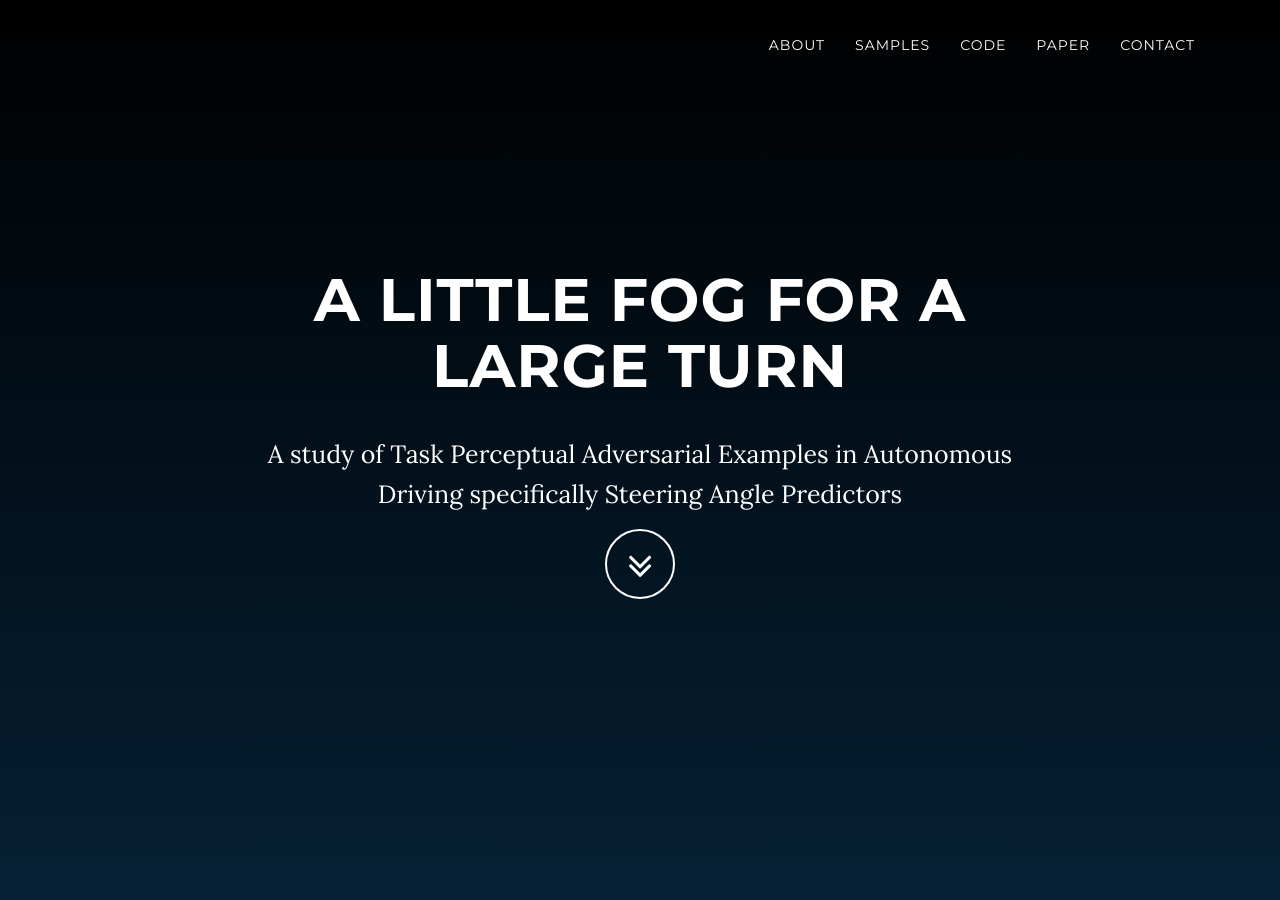
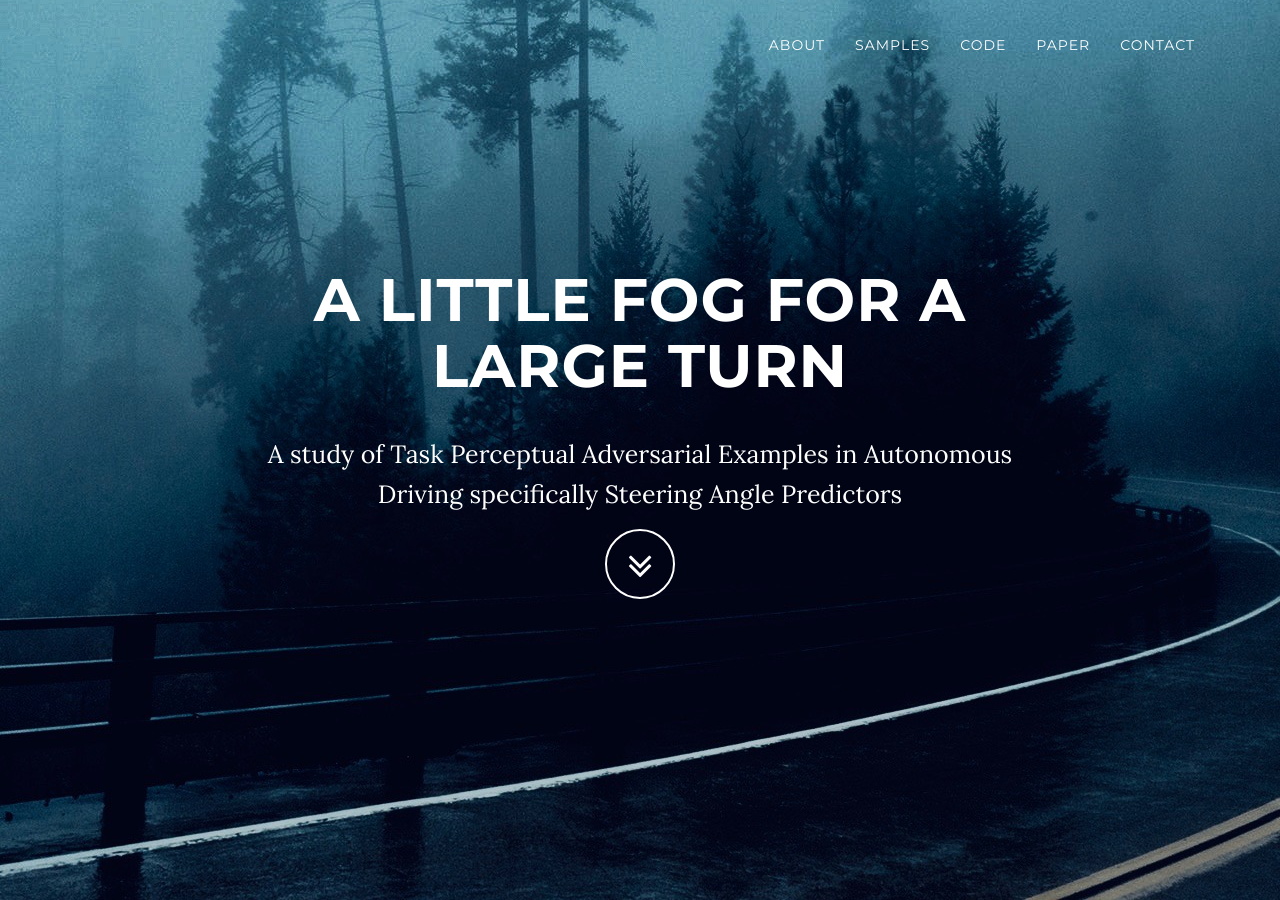
Before and after one commit to code-Assasin/website_little_fog, a Jekyll site: the page built from index.html, in a window 1280 px wide and 900 px high. Built offline with Jekyll 4.4.1, drawn with Linux system fonts in a browser that asks for light colours.

Commit message:
Update grayscale.css

```diff
--- a/_includes/css/grayscale.css
+++ b/_includes/css/grayscale.css
@@ -139,14 +139,12 @@ a:focus {
     text-align: center;
     color: #fff;
     background: url("img/intro-bg.jpg") bottom center scroll;
-    background-color: {{ site.color.primary-dark }};
+/*    background-color: {{ site.color.primary-dark }};
     -webkit-background-size: cover;
     -moz-background-size: cover;
     background-size: cover;
     -o-background-size: cover;
-    /*-box-shadow: 10px 10px 10px 10px;*/
-    background: linear-gradient(to bottom, rgba(0, 0, 0, 1), rgba(0, 0, 0, 0));
-
+    -box-shadow: 10px 10px 10px 10px;*/
 }
 
 .intro .intro-body {
```
